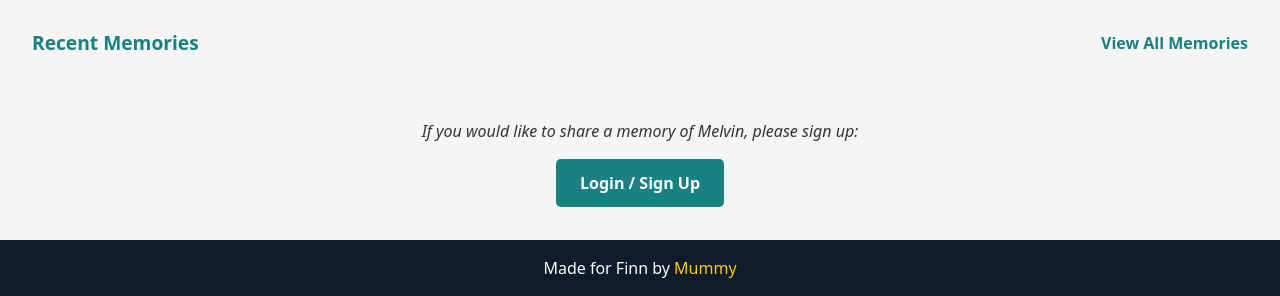
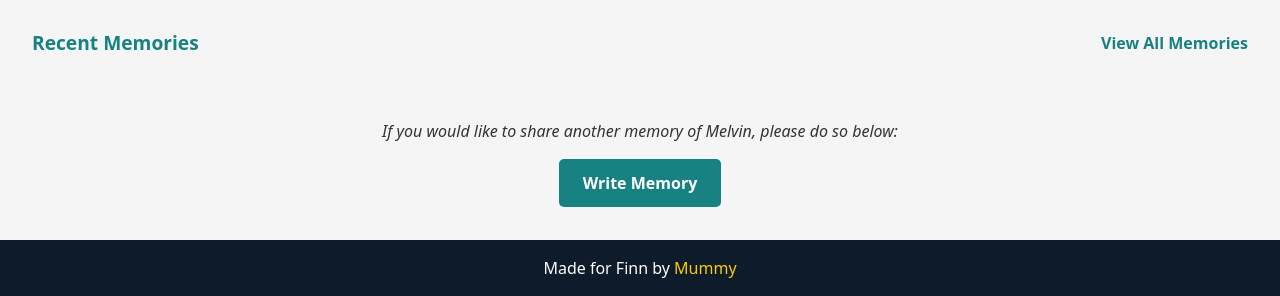
Before and after one commit to justynath/remember-me, a Django app: page / in a window 1280 px wide. Shown: the part 627-923 px from the top of the page. Run offline with Django 4.2, Linux system fonts and the light colour scheme; the visitor is signed in with stand-in values (Sample User, id 1); data that the repository does not hold is empty.

Commit message:
Add write memory/sign up button functionality on the home page

```diff
--- a/memories/templates/memories/index.html
+++ b/memories/templates/memories/index.html
@@ -57,11 +57,17 @@
             </div>
             {% endfor %}
         </div>
+
         <!-- Login/Sign Up Section -->
         <div class="row mt-5">
             <div class="col-12 text-center">
-                <p class="login-message">If you would like to share a memory of Melvin, please sign up:</p>
-                <a href="#" class="btn-login-signup">Login / Sign Up</a>
+                {% if user.is_authenticated %}
+                    <p class="login-message">If you would like to share another memory of Melvin, please do so below:</p>
+                    <a href="#" class="btn-login-signup">Write Memory</a>
+                {% else %}
+                    <p class="login-message">If you would like to share a memory of Melvin, please <span class="color-primary">sign up</span>:</p>
+                    <a href="{% url 'account_signup' %}" class="btn-login-signup">Sign Up</a>
+                {% endif %}
             </div>
         </div>
     </div>
--- a/remember_me/settings.py
+++ b/remember_me/settings.py
@@ -28,7 +28,7 @@ TEMPLATES_DIR = os.path.join(BASE_DIR, 'templates')
 SECRET_KEY = os.environ.get("SECRET_KEY")
 
 # SECURITY WARNING: don't run with debug turned on in production!
-DEBUG = False
+DEBUG = True
 
 ALLOWED_HOSTS = ["8000-justynath-rememberme-6k2r27hnhgd.ws.codeinstitute-ide.net", '.herokuapp.com']
 
--- a/static/css/home.css
+++ b/static/css/home.css
@@ -87,6 +87,11 @@
     text-align: center;
 }
 
+.login-message .color-primary {
+    color: var(--clr-primary);
+    font-weight: bold;
+}
+
 /* Responsive Adjustments for Home Page */
 @media (max-width: 768px) {
     .intro-section {
```
